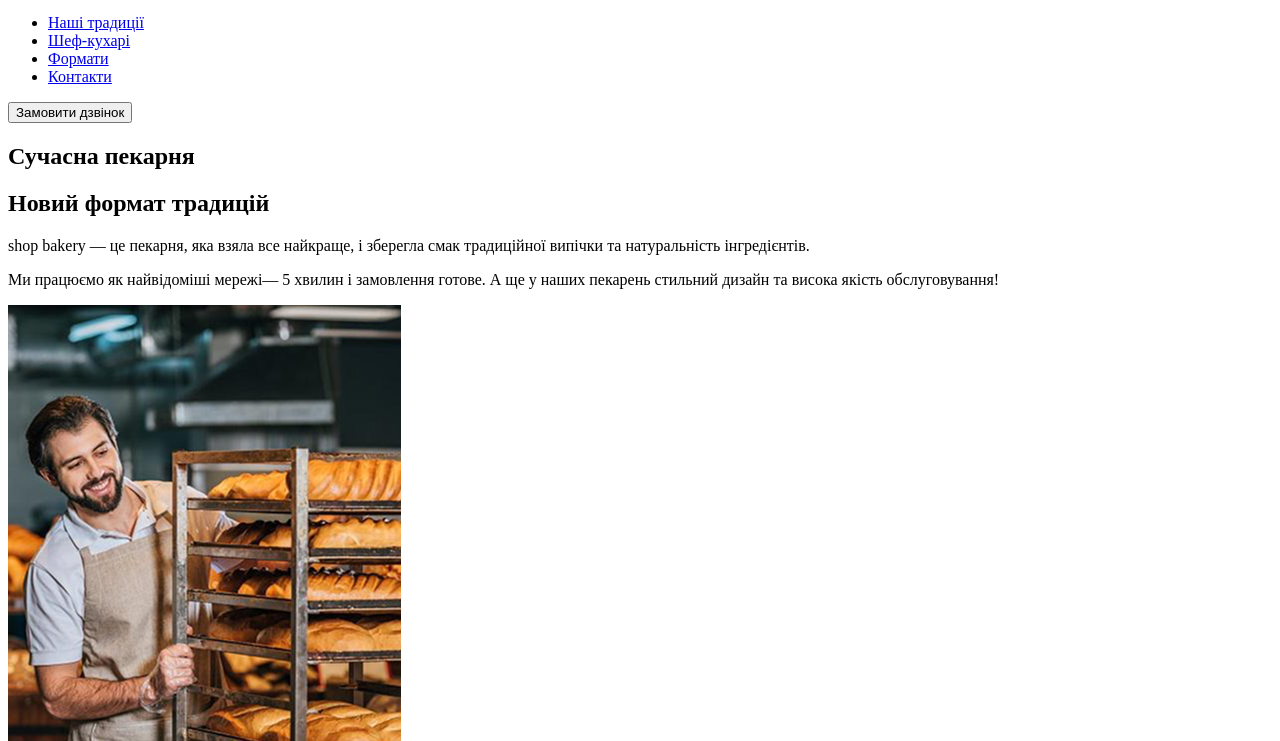
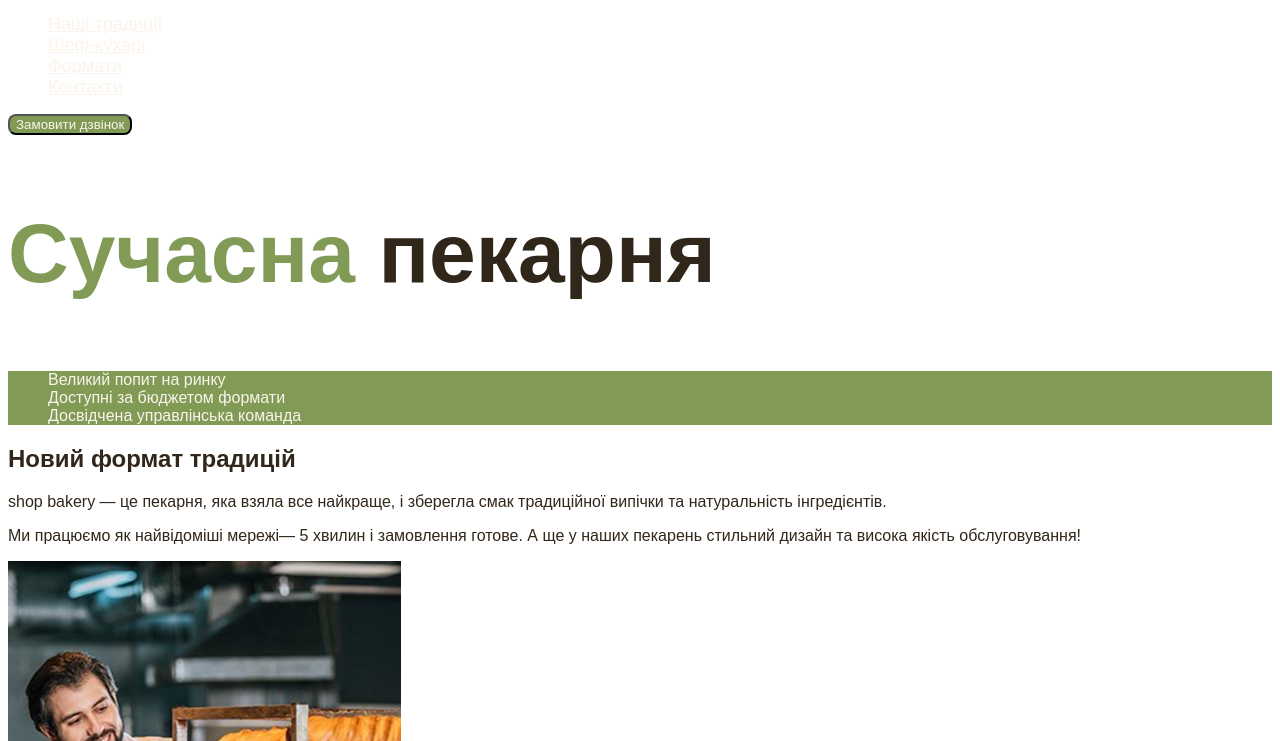
Before and after one commit to VadHead/GeniusSpace-ModernBakery-StudyProject, a plain HTML site: page index.html in a window 1280 px wide. Shown: the part 59-800 px from the top of the page. Drawn offline with Linux system fonts and the light colour scheme.

Commit message:
add styles.css and update index.html

```diff
--- /dev/null
+++ b/css/main.css
@@ -0,0 +1,64 @@
+/* Variables */
+:root {
+    --color-brand-light: #819b57;
+    --color-brand-dark: #465929;
+    --color-primary-light: #faf4ea;
+    --color-primary-dark: #31261A;
+}
+
+/* Base */
+ul {
+    list-style-type: none;
+}
+
+body {
+    font-family: "Poppins", sans-serif;
+    color: var(--color-primary-dark);
+}
+
+/* Buttons */
+button {
+    cursor: pointer;
+}
+
+.button-callback {
+    background-color: var(--color-brand-light);
+    border-radius: 8px;
+    border: 2px solid --color-primary-light;
+    color: var(--color-primary-light);
+}
+
+.button-callback:hover {
+    background-color: transparent;
+    color: var(--color-brand-dark);
+}
+
+/* Headers */
+h1 {
+    font-size: 84px;
+    line-height: auto;
+}
+
+.header-nav-link {
+    color: var(--color-primary-light);
+    font-weight: 400;
+    font-size: 18px;
+}
+
+.header-nav-link:hover {
+    color: var(--color-brand-light);
+    font-weight: 600;
+}
+
+.hero-title .accent {
+    color: var(--color-brand-light);
+}
+
+.section-title .accent{
+    color: var(--color-brand-dark);
+}
+
+.advantages-list {
+    background-color: var(--color-brand-light);
+    color: var(--color-primary-light);
+}
--- /dev/null
+++ b/css/styles.css
@@ -0,0 +1,64 @@
+/* Variables */
+:root {
+    --color-brand-light: #819b57;
+    --color-brand-dark: #465929;
+    --color-primary-light: #faf4ea;
+    --color-primary-dark: #31261A;
+}
+
+/* Base */
+ul {
+    list-style-type: none;
+}
+
+body {
+    font-family: "Poppins", sans-serif;
+    color: var(--color-primary-dark);
+}
+
+/* Buttons */
+button {
+    cursor: pointer;
+}
+
+.button-callback {
+    background-color: var(--color-brand-light);
+    border-radius: 8px;
+    border: 2px solid --color-primary-light;
+    color: var(--color-primary-light);
+}
+
+.button-callback:hover {
+    background-color: transparent;
+    color: var(--color-brand-dark);
+}
+
+/* Headers */
+h1 {
+    font-size: 84px;
+    line-height: auto;
+}
+
+.header-nav-link {
+    color: var(--color-primary-light);
+    font-weight: 400;
+    font-size: 18px;
+}
+
+.header-nav-link:hover {
+    color: var(--color-brand-light);
+    font-weight: 600;
+}
+
+.hero-title .accent {
+    color: var(--color-brand-light);
+}
+
+.section-title .accent{
+    color: var(--color-brand-dark);
+}
+
+.advantages-list {
+    background-color: var(--color-brand-light);
+    color: var(--color-primary-light);
+}
--- a/index.html
+++ b/index.html
@@ -4,9 +4,9 @@
 <head>
     <meta charset="UTF-8">
     <meta http-equiv="X-UA-Compatible" content="IE=edge">
-    <meta name="viewport"
-        content="width=device-width, initial-scale=1.0">
+    <meta name="viewport" content="width=device-width, initial-scale=1.0">
     <title>Сучасна пекарня</title>
+    <link rel="stylesheet" href="./css/styles.css">
 </head>
 
 <body>
@@ -16,20 +16,25 @@
                 <img src="./images/logo.svg" alt="Логотип пекарні">
             </a>
             <ul>
-                <li><a href="#traditions-section">Наші традиції</a></li>
-                <li><a href="#master-chefs">Шеф-кухарі</a></li>
-                <li><a href="#formats">Формати</a></li>
-                <li><a href="#contacts">Контакти</a></li>
+                <li><a class="header-nav-link" href="#traditions-section">Наші традиції</a></li>
+                <li><a class="header-nav-link" href="#master-chefs">Шеф-кухарі</a></li>
+                <li><a class="header-nav-link" href="#formats">Формати</a></li>
+                <li><a class="header-nav-link" href="#contacts">Контакти</a></li>
             </ul>
         </nav>
-        <button type="button">Замовити дзвінок</button>
+        <button class="button-callback" type="button">Замовити дзвінок</button>
     </header>
     <main>
-        <section>
-            <h1>Сучасна пекарня</h1>
+        <section class="hero-section">
+            <h1 class="hero-title"><span class="accent">Сучасна</span> пекарня</h1>
         </section>
         <section id="traditions-section">
-            <h2>Новий формат традицій</h2>
+            <ul class="advantages-list">
+                <li>Великий попит на ринку</li>
+                <li>Доступні за бюджетом формати</li>
+                <li>Досвідчена управлінська команда</li>
+            </ul>
+            <h2 class="section-title">Новий формат традицій</h2>
             <p><span>shop bakery</span> — це пекарня, яка взяла все найкраще, і зберегла смак традиційної випічки та
                 натуральність інгредієнтів.</p>
             <p>Ми працюємо як найвідоміші мережі—
@@ -40,7 +45,7 @@
             <img src="./images/baker-employee.jpg" alt="Чоловік пекар приготував хліб">
         </section>
         <section id="master-chefs">
-            <h2>Наші найкращі шеф-кухарі</h2>
+            <h2 class="section-title">Наші найкращі <span class="accent">шеф-кухарі</span></h2>
             <ul>
                 <li>
                     <img src="./images/master-chef-nastia.jpg" alt="Шеф-Кухар Настя">
@@ -67,7 +72,7 @@
             </ul>
         </section>
         <section id="formats">
-            <h2>Формати</h2>
+            <h2 class="section-title">Формати</h2>
             <ul>
                 <li>
                     <img src="./images/bakery-format-walrus.jpg" alt="Формат приміщення пекарні Walrus">
@@ -90,13 +95,12 @@
             </ul>
         </section>
         <section id="contacts">
-            <h2>Приєднуйся до мережі пекарень</h2>
+            <h2 class="section-title">Приєднуйся до мережі пекарень</h2>
             <iframe
                 src="https://www.google.com/maps/embed?pb=!1m18!1m12!1m3!1d6958.989741476466!2d30.488693012909557!3d50.45667757147483!2m3!1f0!2f0!3f0!3m2!1i1024!2i768!4f13.1!3m3!1m2!1s0x40d4ce637c006b2d%3A0xaf86385f19996ff0!2z0LLRg9C70LjRhtGPINCh0ZbRh9C-0LLQuNGFINCh0YLRgNGW0LvRjNGG0ZbQsiwgNTQsINCa0LjRl9CyLCDQo9C60YDQsNGX0L3QsCwgMDIwMDA!5e1!3m2!1suk!2ses!4v1769515202914!5m2!1suk!2ses"
-                width="603" height="595" style="border:0;" allowfullscreen="" loading="lazy"
-                title="Google Maps"
+                width="603" height="595" style="border:0;" allowfullscreen="" loading="lazy" title="Google Maps"
                 referrerpolicy="no-referrer-when-downgrade">
-                </iframe>
+            </iframe>
         </section>
     </main>
     <footer>
```
